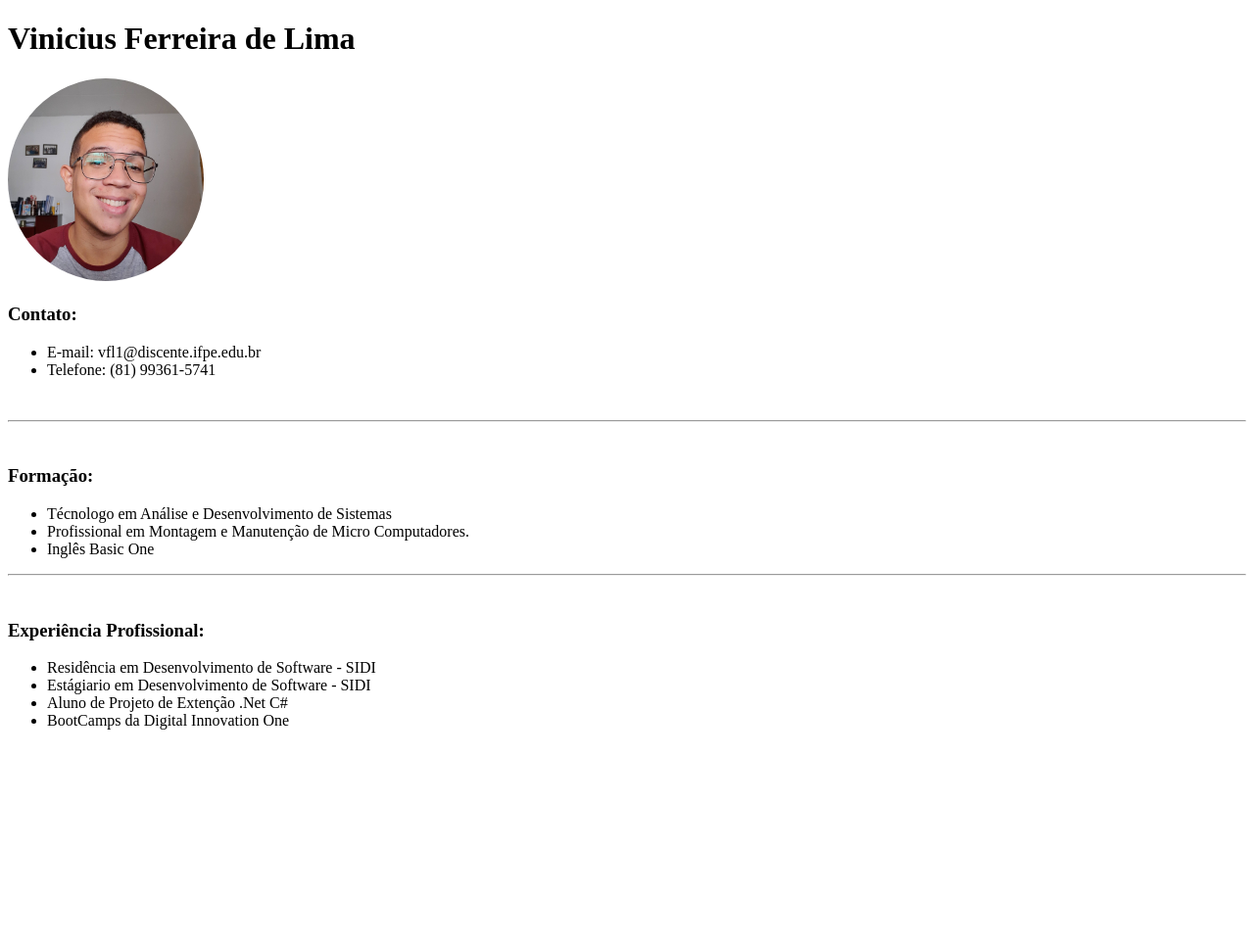
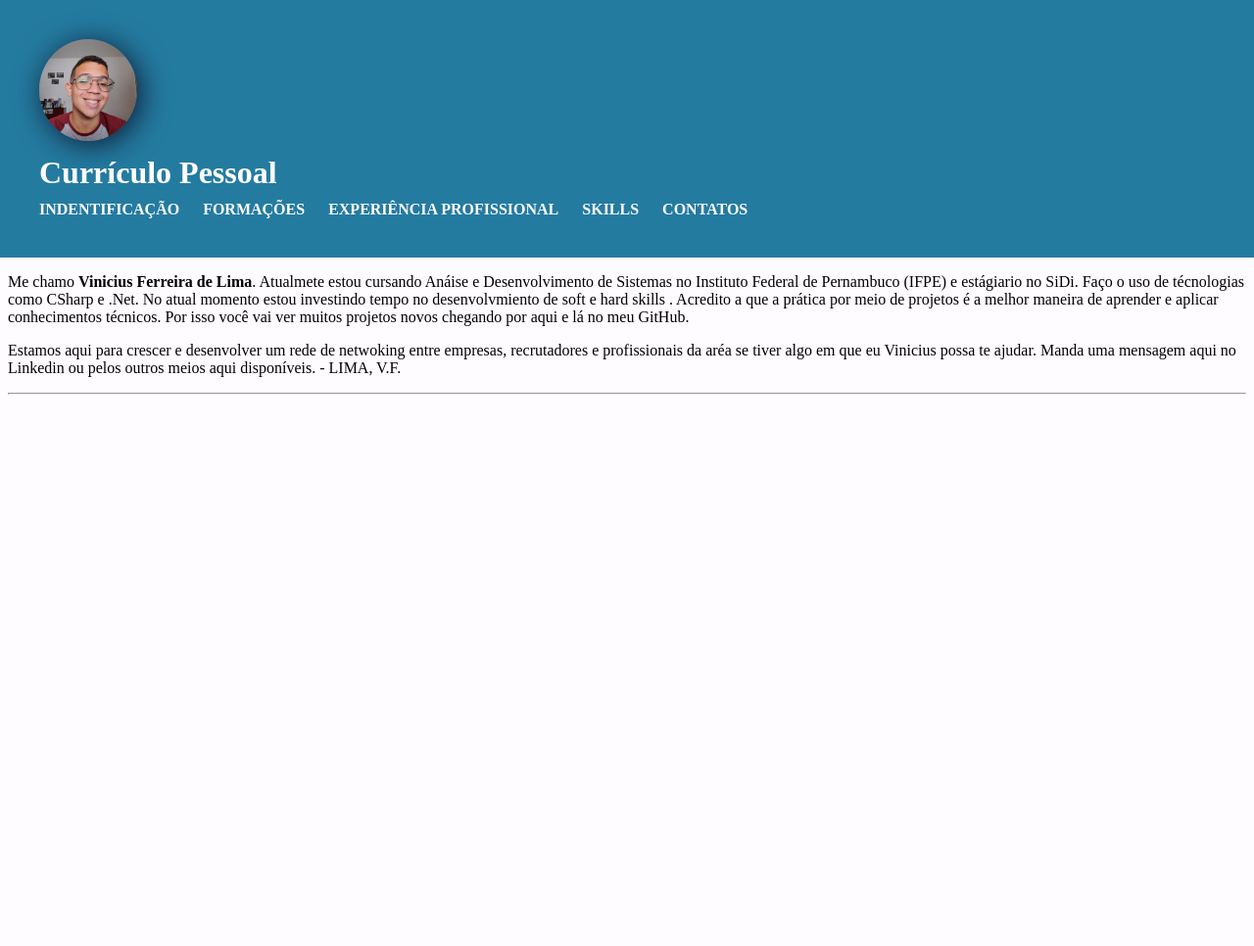
Before and after one commit to Viny-lima/DWI, a plain HTML site: page index.html in a window 1280 px wide. Shown: the whole page at 98% size. Before the commit the page ends 800 px from the top, so only its background shows below. Drawn offline with Linux system fonts and the light colour scheme.

Commit message:
Version 2.0

```diff
--- /dev/null
+++ b/Pages/Indentificacao.html
@@ -0,0 +1,18 @@
+<!DOCTYPE html>
+<html lang="pt-br">
+<head>
+    <meta charset="UTF-8">
+    <meta http-equiv="X-UA-Compatible" content="IE=edge">
+    <meta name="viewport" content="width=device-width, initial-scale=1.0">
+    <title>Currículo - Indentificação</title>
+</head>
+<body>
+    <p>
+        Me chamo <strong>Vinicius Ferreira de Lima</strong>. Atualmete estou cursando Anáise e Desenvolvimento de Sistemas no Instituto Federal de Pernambuco (IFPE) e estágiario no SiDi. Faço o uso de técnologias como CSharp e .Net. No atual momento estou investindo tempo no desenvolvmiento de soft e hard skills . Acredito a que a prática por meio de projetos é a melhor maneira de aprender e aplicar conhecimentos técnicos. Por isso você vai ver muitos projetos novos chegando por aqui e lá no meu GitHub.
+    </p>
+    <p>
+        Estamos aqui para crescer e desenvolver um rede de netwoking entre empresas, recrutadores e profissionais da aréa se tiver algo em que eu Vinicius possa te ajudar. Manda uma mensagem aqui no Linkedin ou pelos outros meios aqui disponíveis. - LIMA, V.F.
+    </p>
+    <hr>
+</body>
+</html>
--- /dev/null
+++ b/Styles/skills.css
@@ -0,0 +1,24 @@
+body {
+    display: flex;
+    justify-content: center; /*Alinhando na horizontal*/
+    align-items: center; /*Alinhando na Vertical*/
+}
+
+table {
+    text-align: center;
+    margin: 20px;
+    justify-content: center;
+    font-size: 25px;
+}
+
+table th {
+    padding: 10px;
+    background: var(--color2);
+    color: var(--color1);
+    border: 0;
+}
+
+table td {
+    width: 300px;
+    height: 50px;
+}
--- /dev/null
+++ b/Styles/style.css
@@ -0,0 +1,52 @@
+* {
+    padding: 0;
+    margin: 0;
+    box-sizing: border-box;
+}
+
+:root {
+    --color1: #FFFCFF;
+    --color2: #247BA0;
+    --color3: #9A031E;
+    --color4: #1F271B;
+    --color5: #0E1C36;
+}
+
+body {
+    background: var(--color1);
+}
+
+
+header .container {
+    background: #247BA0;
+    padding: 40px;
+}
+
+.container #foto {
+    width: 100px;
+    border-radius: 100%;
+    box-shadow: 4px 4px 30px var(--color5);
+}
+
+.container h1 {
+    margin: 10px 0px;
+    color: var(--color1);
+}
+
+nav ul li {
+    display: inline;
+    margin-right: 20px;
+}
+
+nav ul li a {
+    text-decoration: none;
+    font-weight: bold;
+    text-transform: uppercase;
+    color: #FFFCFF;
+}
+
+#frame {
+    width: 100%;
+    min-height: 700px;
+    border: 0px ;
+}
--- a/index.html
+++ b/index.html
@@ -5,37 +5,26 @@
     <meta http-equiv="X-UA-Compatible" content="IE=edge">
     <meta name="viewport" content="width=device-width, initial-scale=1.0">
     <title>Currículo - Vinicius Lima</title>
+
+    <link rel="stylesheet" href="/Styles/style.css">
 </head>
 <body>
-    <h1>Vinicius Ferreira de Lima</h1>
-    <img src="./src/20210614_105650(1)_Easy-Resize.com.jpg" width="200" style="border-radius: 100%;" >
+    <header>
+        <div class="container">
+            <img src="/src/20210614_105650(1)_Easy-Resize.com.jpg" alt="Foto Do Candidato Vinicius Lima" id="foto">
+            <h1>Currículo Pessoal</h1>
+            <nav>
+                <ul>
+                    <li><a href="/Pages/Indentificacao.html" target="frame">Indentificação</a></li>
+                    <li><a href="/Pages/formacao.html" target="frame">Formações</a></li>
+                    <li><a href="/Pages/experiencia.html" target="frame">Experiência Profissional</a></li>
+                    <li><a href="/Pages/skills.html" target="frame">Skills</a></li>
+                    <li><a href="/Pages//contato.html" target="frame">Contatos</a></li>
+                </ul>
+            </nav>
+        </div>
+    </header>
 
-    <br>
-    <h3>Contato:</h2>
-    <ul>
-        <li>E-mail: vfl1@discente.ifpe.edu.br</li>
-        <li>Telefone: (81) 99361-5741 </li>
-    </ul>
-    <br>
-
-    <hr>
-    <br>
-    <h3>Formação:</h3>
-    <ul>
-        <li>Técnologo em Análise e Desenvolvimento de Sistemas</li>
-        <li>Profissional em Montagem e Manutenção de Micro Computadores.</li>
-        <li>Inglês Basic One</li>
-    </ul>
-
-    <hr>
-    <br>
-    <h3>Experiência Profissional:</h3>
-    <ul>
-        <li>Residência em Desenvolvimento de Software - SIDI</li>
-        <li>Estágiario em Desenvolvimento de Software - SIDI</li>
-        <li>Aluno de Projeto de Extenção .Net C#</li>
-        <li>BootCamps da Digital Innovation One</li>
-    </ul>
-
+    <iframe id="frame" name="frame" src="/Pages/Indentificacao.html" ></iframe>
 </body>
 </html>
```
Also changed, not shown: Pages/contato.html (added, +22 -0 lines), Pages/experiencia.html (added, +19 -0 lines), Pages/formacao.html (added, +20 -0 lines), Pages/skills.html (added, +76 -0 lines), Styles/experiencia.css (added), Styles/formacao.css (added), Styles/indentificacao.css (added).
